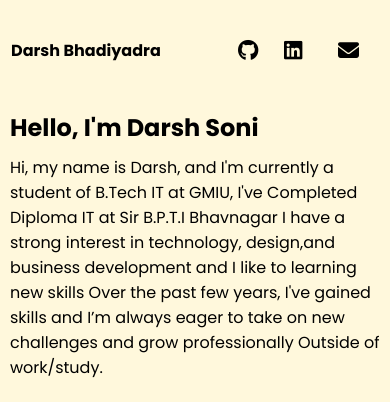
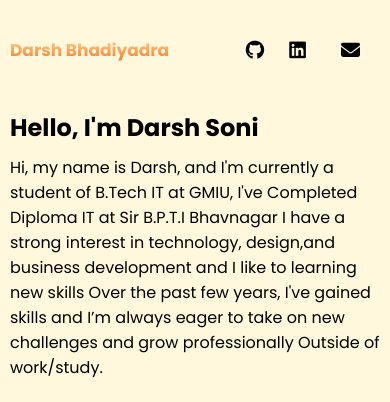
Before and after one commit to DarshBhadiyadra/Portfolio, a plain HTML site: page index.html in a window 390 px wide. Shown: the top 402 px of the page. Drawn offline with Linux system fonts and the light colour scheme.

Commit message:
Add files via upload

```diff
--- a/index.html
+++ b/index.html
@@ -52,7 +52,7 @@
                     <span>Skills</span>
                 </a>
 
-                <a href="#">
+                <a href="https://wa.me/9499501656?text=hello darsh">
                     <i class="fa-solid fa-message"></i>
                     <span>Message</span>
                 </a>
@@ -119,8 +119,7 @@
 
                      <label for="message">Message:</label>
                     <textarea placeholder="Write Message" rows="5" cols="3" id="message"></textarea><br>
-
-                    <input type="submit" value="Send Message" class="btn" id="btn" onclick="showmessage()"></button><br><br>
+                    <input type="button" value="Send Message" class="btn" id="btn" onclick="showmessage()"></button><br><br>
                 </form>
             </div>
         </section>
--- a/style.css
+++ b/style.css
@@ -121,16 +121,19 @@ main  .hero .links a{
 }
 @media only screen and (max-width:600px) {
     nav{
-        padding: 10 11px;
+        padding: 10 10px;
     }
     nav .left a{
-        font-size: 16px;
+        font-size: 17px;
+        background:linear-gradient(#ffd78a,#f4762d);
+        -webkit-background-clip: text;
+        -webkit-text-fill-color: transparent;
     }
      nav .right span{
         display: none;
     }
     nav .right a{
-        font-size: 21px;
+        font-size: 19px;
     }
     nav .right a:last-child{
         background-color: transparent;
```
